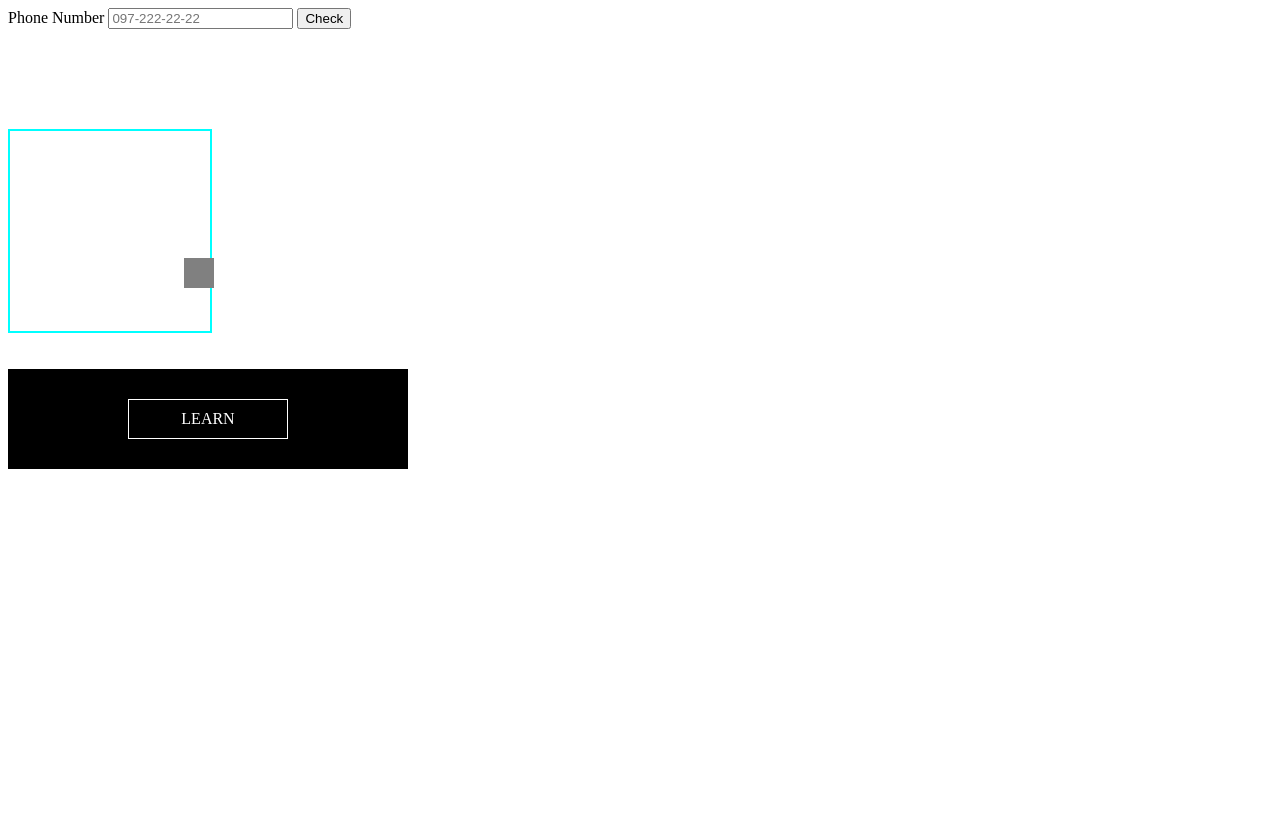
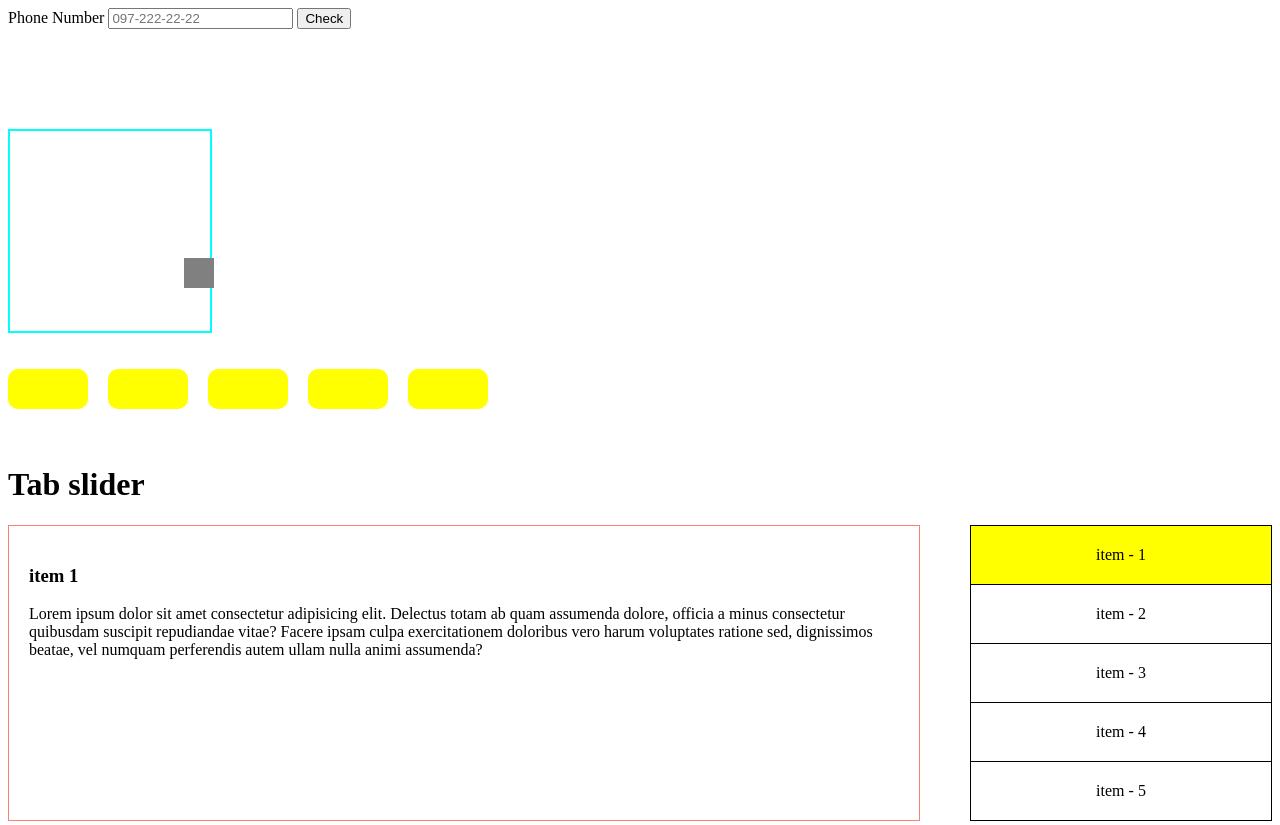
Before and after one commit to RudychikFedorV/geektech-front-JS, a plain HTML site: page index.html in a window 1280 px wide. Shown: the top 825 px of the page. Before the commit the page ends 800 px from the top, so only its background shows below. Drawn offline with Linux system fonts and the light colour scheme.

Commit message:
useful js features

```diff
--- a/css/main.css
+++ b/css/main.css
@@ -1,4 +1,3 @@
-
 /* 2 */
 .parent-block {
   margin-top: 100px;
@@ -15,6 +14,52 @@
 }
 
 /* 3 */
+.content {
+  display: flex;
+  flex-wrap: wrap;
+  gap: 20px;
+  /* justify-content: center;
+  align-items: center; */
+}
+.content button {
+  background-color: yellow;
+  border: none;
+  width: 80px;
+  height: 40px;
+  border-radius: 10px;
+}
+.content .red {
+  background-color: red;
+}
+
+/* Tab slider */
+.tab-slider-slides{
+  display: flex;
+  gap: 50px;
+}
+.tab-slider-block{
+  padding: 20px;
+  width: 70%;
+  border: 1px solid salmon;
+}
+.tab-slider-items {
+  max-width: 300px;
+  width: 100%;
+  text-align: center;
+  border: 1px solid #000;
+}
+.tab-slider-item {
+  padding: 20px;
+  border-bottom: 1px solid #000;
+}
+.tab-slider-item:nth-last-child(1){
+  border-bottom: none;
+}
+.tab-slider-item__active {
+  background-color: yellow;
+}
+
+/* button hover effect */
 .button-container {
   background-color: #000;
   width: 400px;
--- a/index.html
+++ b/index.html
@@ -24,6 +24,63 @@
         <br>
         <br>
         <!-- 3 -->
+        <div class="content">
+            <button></button>
+            <button></button>
+            <button></button>
+            <button></button>
+        </div>
+        <br>
+        <br>
+        <div class="tab-slider">
+            <h1>Tab slider</h1>
+            <div class="tab-slider-slides">
+                <div class="tab-slider-block">
+                    <h3>item 1</h3>
+                    <p>Lorem ipsum dolor sit amet consectetur adipisicing elit. Delectus totam ab quam assumenda dolore,
+                        officia a minus consectetur quibusdam suscipit repudiandae vitae? Facere ipsam culpa exercitationem doloribus
+                        vero harum voluptates ratione sed, dignissimos beatae, vel numquam perferendis autem ullam nulla
+                        animi assumenda?
+                    </p>
+                </div>
+                <div class="tab-slider-block">
+                    <h3>item 2</h3>
+                    <p>Lorem ipsum dolor sit amet consectetur adipisicing elit. Delectus totam ab quam assumenda dolore,
+                        officia exercitationem assumenda?
+                    </p>
+                </div>
+                <div class="tab-slider-block">
+                    <h3>item 3</h3>
+                    <p>Lorem ipsum dolor sit amet consectetur adipisicing elit. Delectus totam ab quam assumenda dolore,
+                        officia exercitationem, aliquid rem est ipsum hic fugit quisquam sunt omnis quasi nulla a minus
+                        consectetur quibusdam suscipit repudiandae vitae? Facere ipsam culpa exercitationem doloribus
+                        vero harum voluptates ratione sed, dignissimos beatae, vel numquam perferendis autem ullam nulla
+                        animi assumenda?
+                    </p>
+                </div>
+                <div class="tab-slider-block">
+                    <h3>item 4</h3>
+                    <p>Lorem ipsum dolor sit amet consectetur dignissimos beatae, vel numquam perferendis autem ullam nulla
+                        animi assumenda?
+                    </p>
+                </div>
+                <div class="tab-slider-block">
+                    <h3>item 5</h3>
+                    <p>Lorem assumenda?
+                    </p>
+                </div>
+                <div class="tab-slider-items">
+                    <div class="tab-slider-item tab-slider-item__active">item - 1</div>
+                    <div class="tab-slider-item">item - 2</div>
+                    <div class="tab-slider-item">item - 3</div>
+                    <div class="tab-slider-item">item - 4</div>
+                    <div class="tab-slider-item">item - 5</div>
+                </div>
+            </div>
+        </div>
+        <br>
+        <br>
+        <!-- button hover effect -->
         <div class="button-container">
             <a href="#!" class="button">
                 <svg>
@@ -31,7 +88,6 @@
                 </svg>
                 Learn
             </a>
-
         </div>
     </div>
 
--- a/js/split.js
+++ b/js/split.js
@@ -41,3 +41,48 @@ const moveBlock = () => {
   requestAnimationFrame(moveBlock);
 };
 moveBlock();
+
+// Lesson 3
+const content = document.querySelector(".content");
+content.onclick = (event) => {
+  if (event.target.tagName.toLowerCase() === "button") {
+    if (event.target.classList.contains("red")) {
+      event.target.classList.remove("red");
+    } else {
+      event.target.classList.add("red");
+    }
+  }
+};
+const newButton = document.createElement("button");
+content.append(newButton);
+
+// tab slider
+const tabContentBlocks = document.querySelectorAll(".tab-slider-block");
+const tabs = document.querySelectorAll(".tab-slider-item");
+const tabParent = document.querySelector(".tab-slider-items");
+
+const hideTabContent = () => {
+  tabContentBlocks.forEach((item) => {
+    item.style.display = "none";
+  });
+  tabs.forEach((item) => {
+    item.classList.remove("tab-slider-item__active");
+  });
+};
+const showTabContent = (index = 0) => {
+  tabContentBlocks[index].style.display = "block";
+  tabs[index].classList.add("tab-slider-item__active");
+};
+hideTabContent();
+showTabContent();
+
+tabParent.onclick = (event) => {
+  if (event.target.classList.contains("tab-slider-item")) {
+    tabs.forEach((item, index) => {
+      if (event.target === item) {
+        hideTabContent();
+        showTabContent(index);
+      }
+    });
+  }
+};
```
